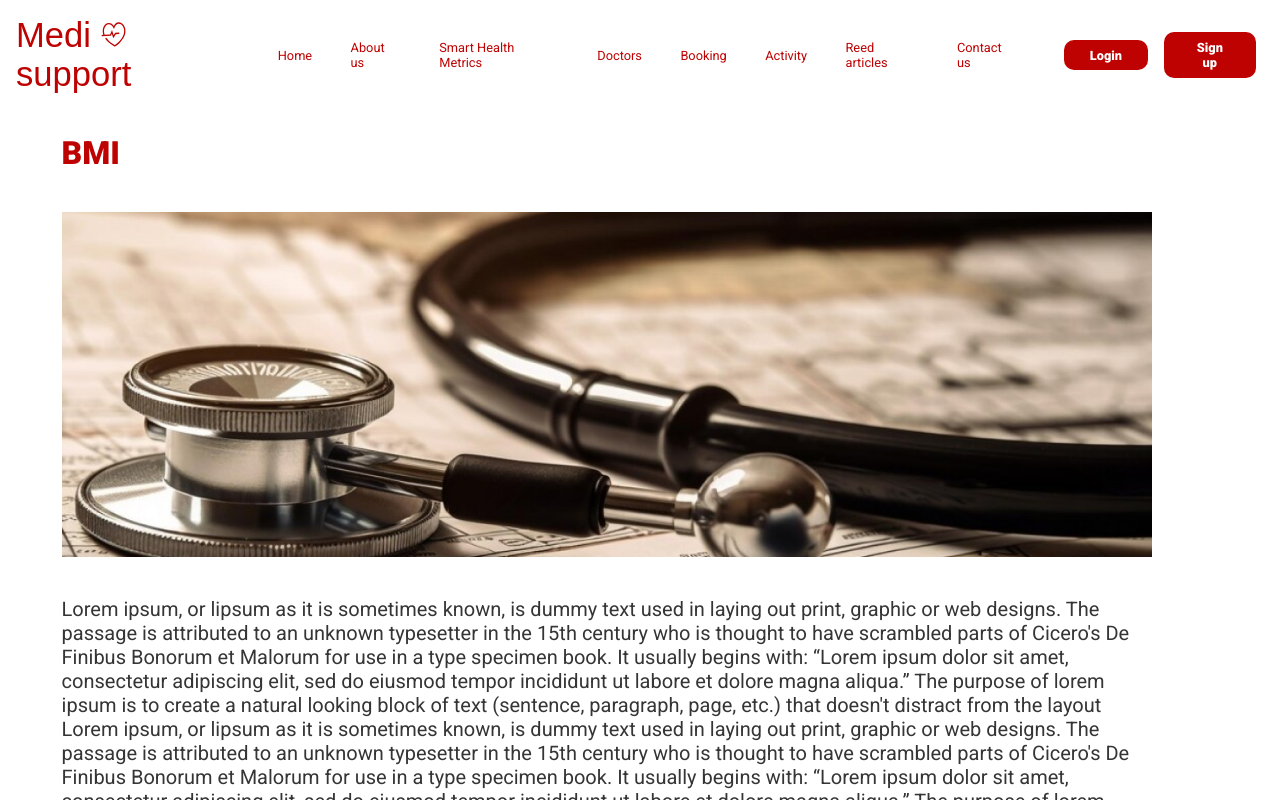
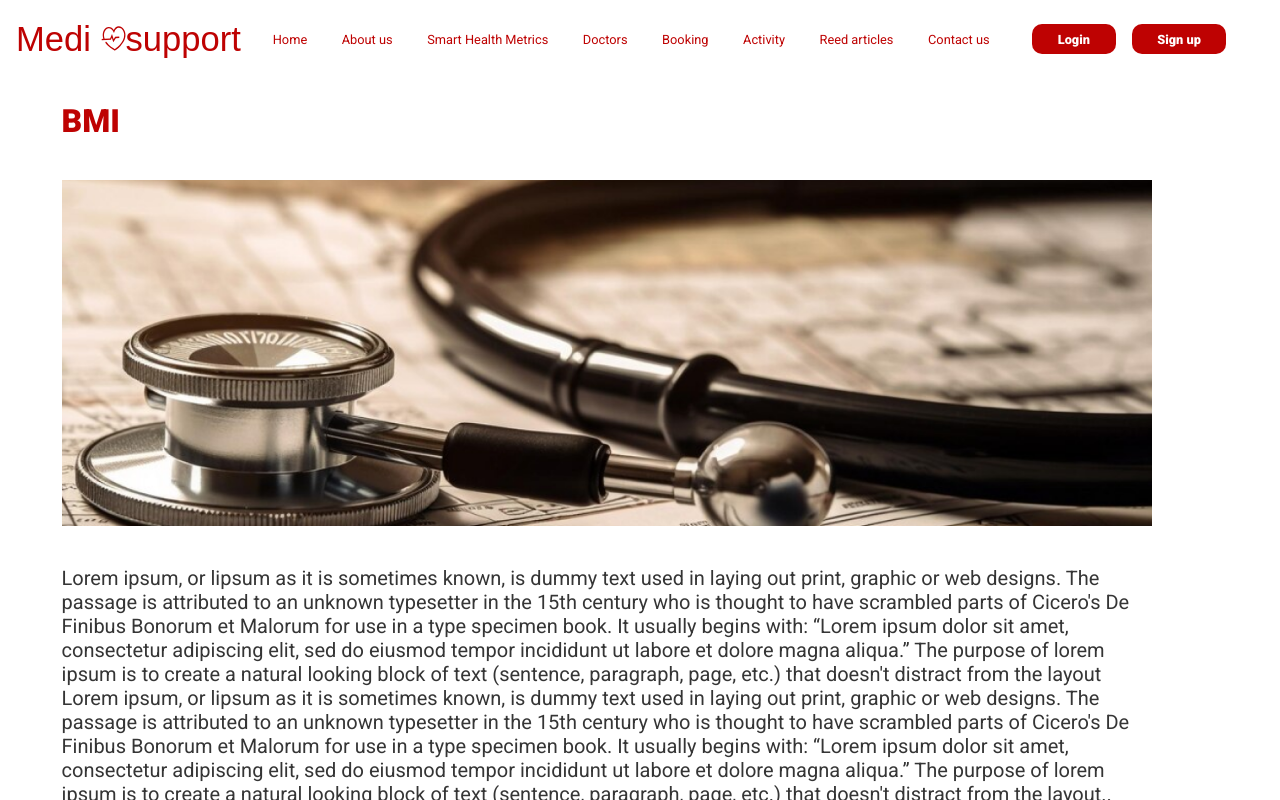
Before and after one commit to Nada-Yakout-Shahien/Medisupport, a React (Create React App) app: page /ABmi in a window 1280 px wide. Shown: the top 800 px of the page. Built offline with nearby package versions, Linux system fonts and the light colour scheme; a web font is replaced by a local one.

Commit message:
edit-header

```diff
--- a/src/components/header.css
+++ b/src/components/header.css
@@ -86,6 +86,22 @@ nav .navbar-menu_container button:hover {
 }
 
 /* responsive design */
+@media only screen and (max-width: 1324px) {
+  .Navbar{
+    gap: 2.5vw;
+  }
+  nav {
+    gap: 2.7vw;
+  }
+}
+@media only screen and (max-width: 1068px) {
+  .Navbar{
+    gap: 2.4vw;
+  }
+  nav {
+    gap: 2.6vw;
+  }
+}
 @media only screen and (max-width: 1024px) {
   .active {
     font-size: 16px;
```
